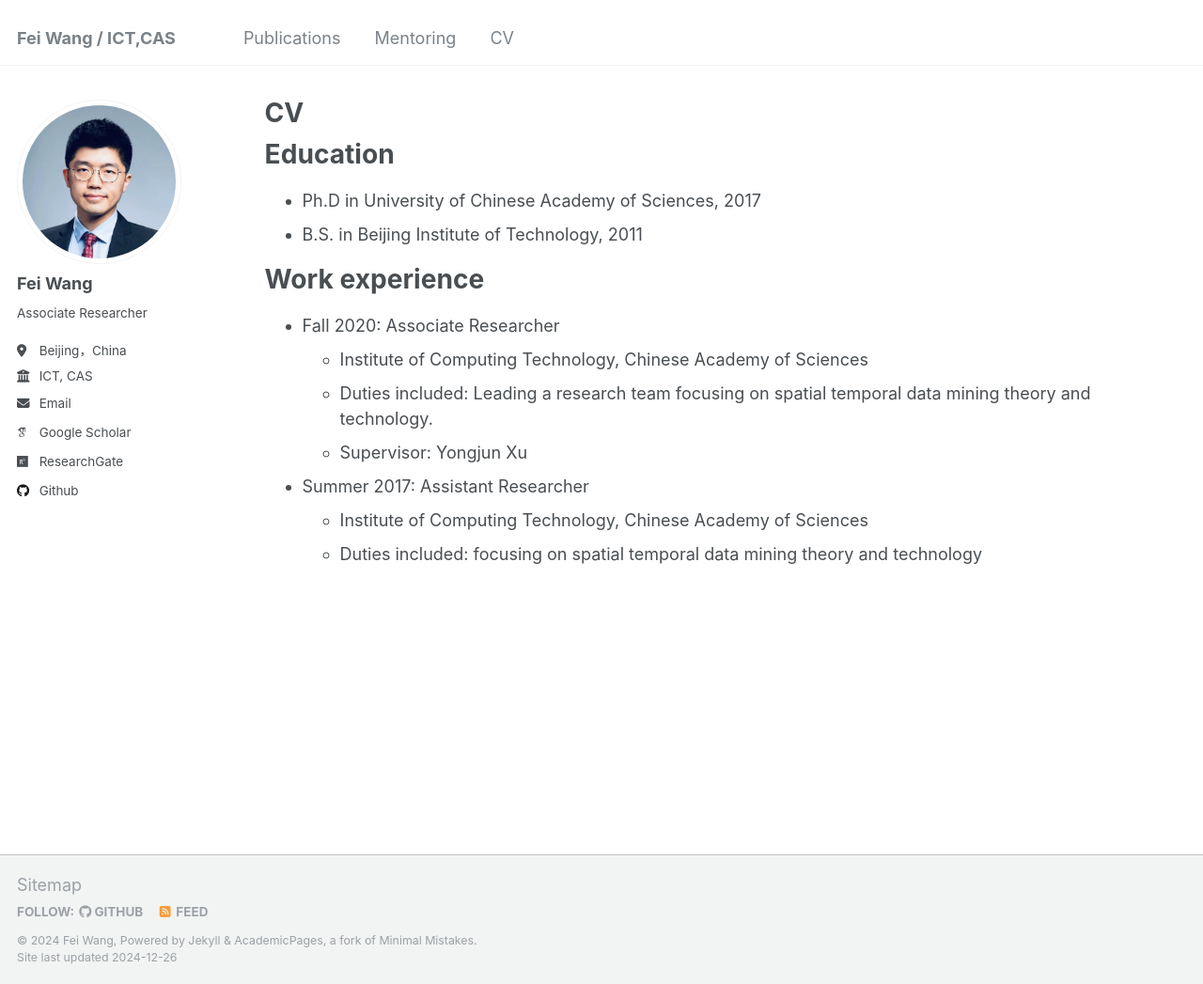
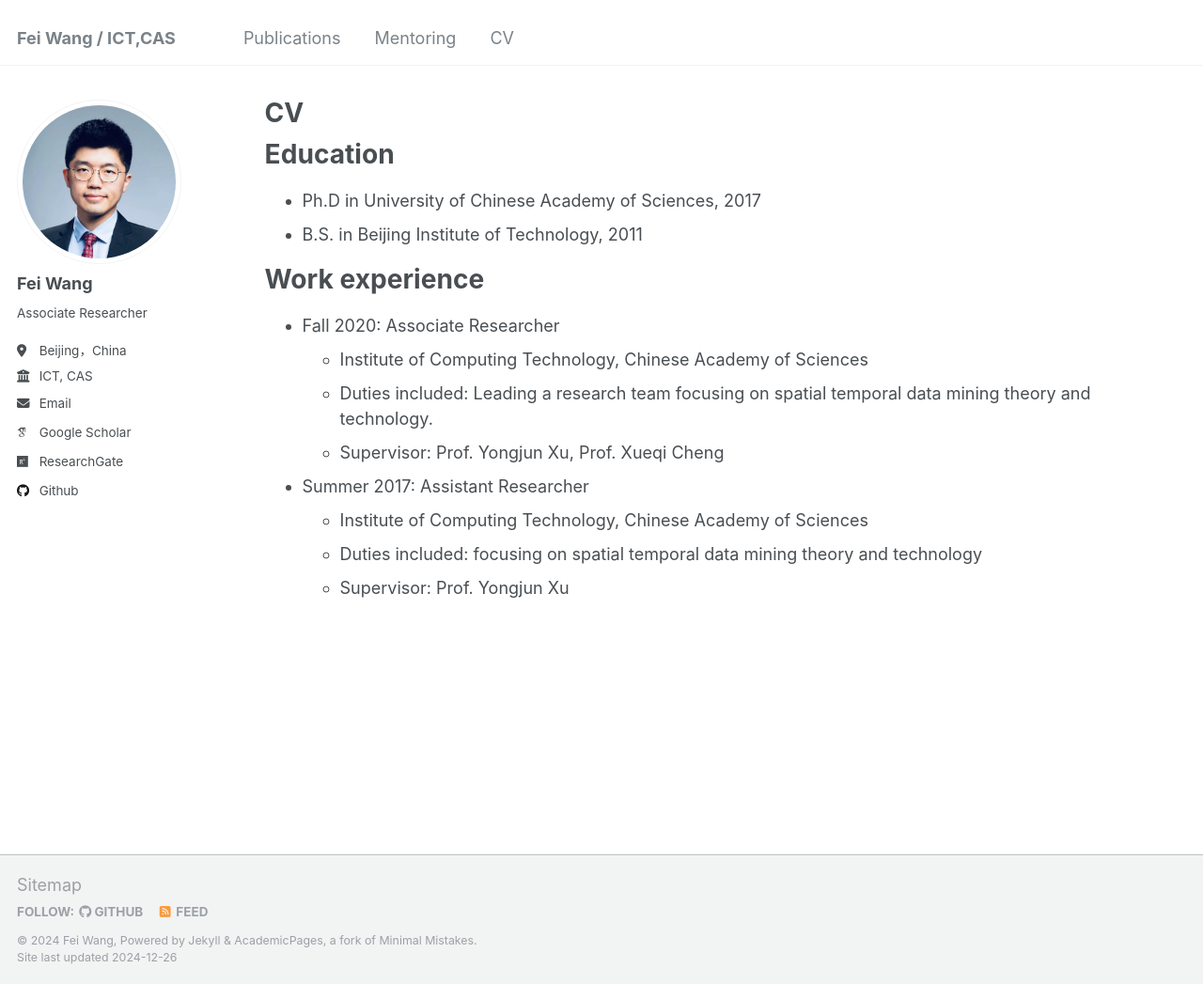
Before and after one commit to finleywang/GestaltCogTeam.github.io, a Jekyll site: the page built from _pages/cv.md, in a window 1280 px wide and 1047 px high. Shown: the whole window at 94% size. Built offline with Jekyll 4.4.1, drawn with Linux system fonts in a browser that asks for light colours; some web fonts are replaced.

Commit message:
Update cv.md

```diff
--- a/_pages/cv.md
+++ b/_pages/cv.md
@@ -20,8 +20,9 @@ Work experience
 * Fall 2020: Associate Researcher
   * Institute of Computing Technology, Chinese Academy of Sciences
   * Duties included: Leading a research team focusing on spatial temporal data mining theory and technology.
-  * Supervisor: Yongjun Xu
+  * Supervisor: Prof. Yongjun Xu, Prof. Xueqi Cheng
 
 * Summer 2017: Assistant Researcher
   * Institute of Computing Technology, Chinese Academy of Sciences
   * Duties included: focusing on spatial temporal data mining theory and technology
+  * Supervisor: Prof. Yongjun Xu
```
